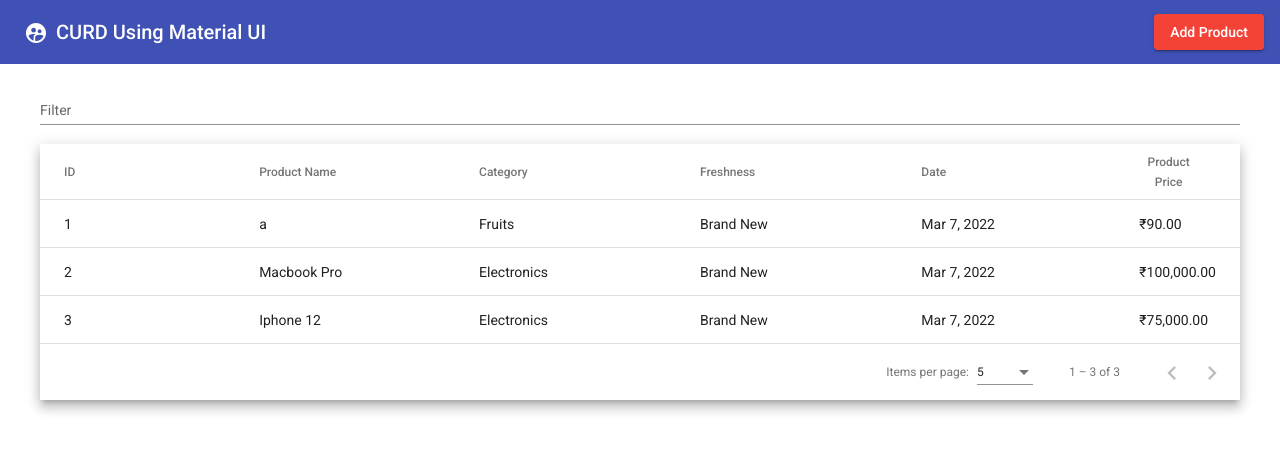
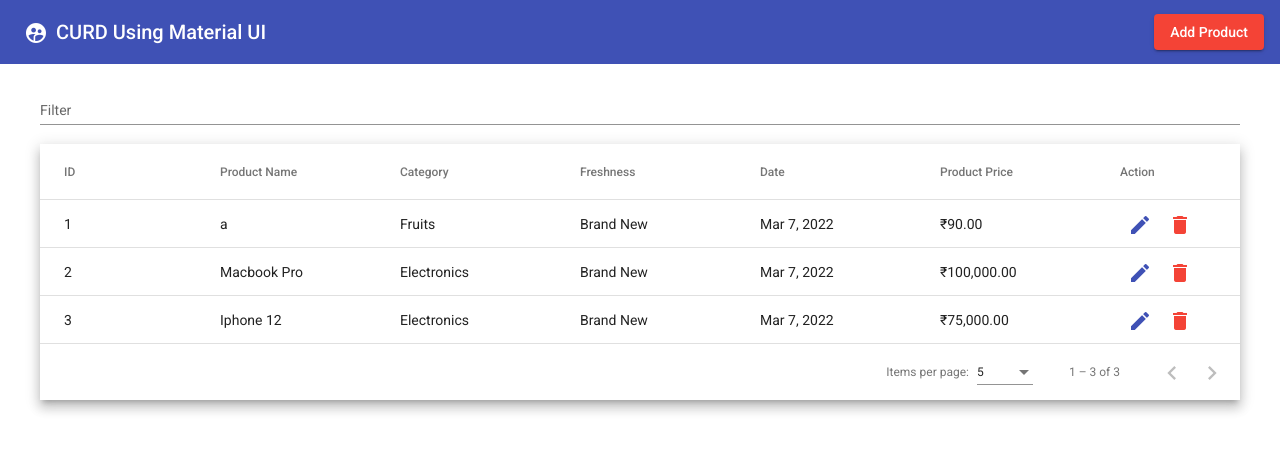
Before and after one commit to ShohrabRustam/AngularCurdMaterialUI, an Angular app: page / in a window 1280 px wide. Shown: the top 452 px of the page. Built offline with nearby package versions, Linux system fonts and the light colour scheme; data requests are answered from the project's data file.

Commit message:
setup the mat-icons on table

```diff
--- a/src/app/app.component.css
+++ b/src/app/app.component.css
@@ -15,7 +15,7 @@
 }
 
 td, th {
-  width: 20%;
+  width: 15%;
 }
 
 .container{
--- a/src/app/app.component.html
+++ b/src/app/app.component.html
@@ -55,6 +55,14 @@
       <td mat-cell *matCellDef="let row"> {{row.productPrice | currency:"INR"}} </td>
     </ng-container>
 
+    <ng-container matColumnDef="action">
+      <th mat-header-cell *matHeaderCellDef mat-sort-header> Action </th>
+      <td mat-cell *matCellDef="let row">
+        <button mat-icon-button color="primary"><mat-icon>edit</mat-icon></button>
+        <button mat-icon-button color="warn"><mat-icon>delete</mat-icon></button>
+      </td>
+    </ng-container>
+
     <tr mat-header-row *matHeaderRowDef="displayedColumns"></tr>
     <tr mat-row *matRowDef="let row; columns: displayedColumns;"></tr>
 
--- a/src/app/app.component.ts
+++ b/src/app/app.component.ts
@@ -28,7 +28,7 @@
 // productName: "a"
 // productPrice: 90
 
-  displayedColumns: string[] = ['id', 'productName', 'category', 'freshness','date','productPrice'];
+  displayedColumns: string[] = ['id', 'productName', 'category', 'freshness','date','productPrice', 'action'];
   dataSource!: MatTableDataSource<any>;
 
   @ViewChild(MatPaginator) paginator !: MatPaginator;
```
